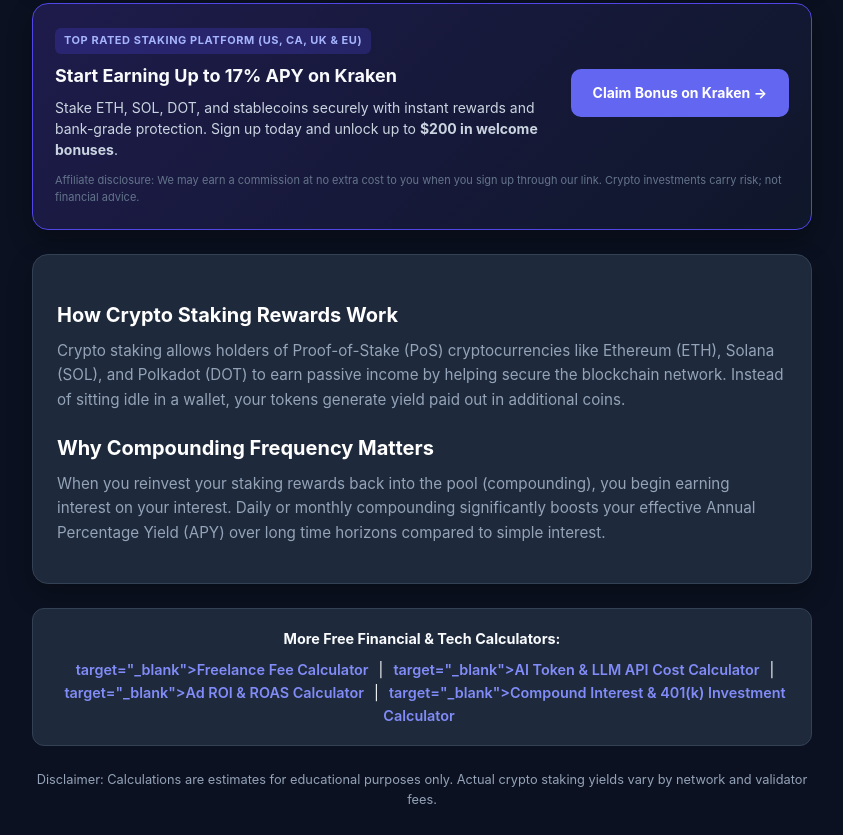
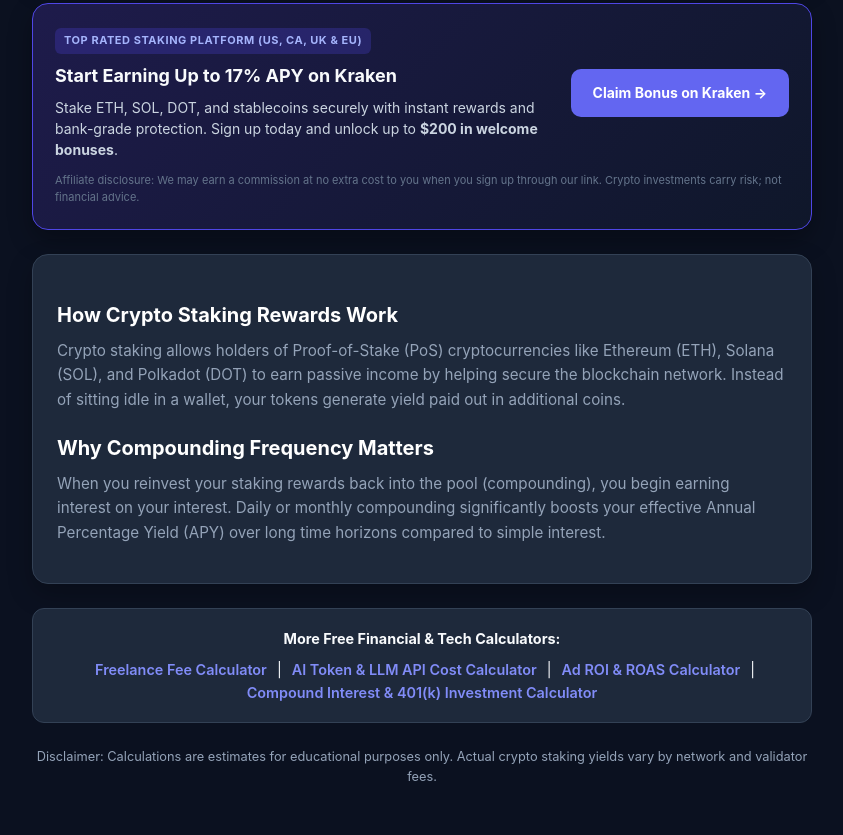
Before and after one commit to valeryivch-maker/crypto-staking-calculator, a plain HTML site: page index.html in a window 1280 px wide. Shown: the part 719-1554 px from the top of the page, without its empty margins (218-1061 px from the left). After the commit the page ends 1531 px from the top, so only its background shows below. Drawn offline with Linux system fonts and the light colour scheme.

Commit message:
Update index.html

```diff
--- a/index.html
+++ b/index.html
@@ -121,10 +121,10 @@
 
   <div class="cross-links">
     <strong style="display:block; margin-bottom:8px; color:#f8fafc;">More Free Financial &amp; Tech Calculators:</strong>
-    <a href="https://valeryivch-maker.github.io/freelance-fee-calculator/"> target="_blank">Freelance Fee Calculator</a> |
-    <a href="https://valeryivch-maker.github.io/ai-token-cost-calculator/"> target="_blank">AI Token &amp; LLM API Cost Calculator</a> |
-    <a href="https://valeryivch-maker.github.io/roas-roi-calculator/"> target="_blank">Ad ROI &amp; ROAS Calculator</a> |
-    <a href="https://valeryivch-maker.github.io/compound-interest-calculator/"> target="_blank">Compound Interest &amp; 401(k) Investment Calculator</a>
+    <a href="https://valeryivch-maker.github.io/freelance-fee-calculator/" target="_blank">Freelance Fee Calculator</a> |
+    <a href="https://valeryivch-maker.github.io/ai-token-cost-calculator/" target="_blank">AI Token &amp; LLM API Cost Calculator</a> |
+    <a href="https://valeryivch-maker.github.io/roas-roi-calculator/" target="_blank">Ad ROI &amp; ROAS Calculator</a> |
+    <a href="https://valeryivch-maker.github.io/compound-interest-calculator/" target="_blank">Compound Interest &amp; 401(k) Investment Calculator</a>
   </div>
 
   <footer>
```
